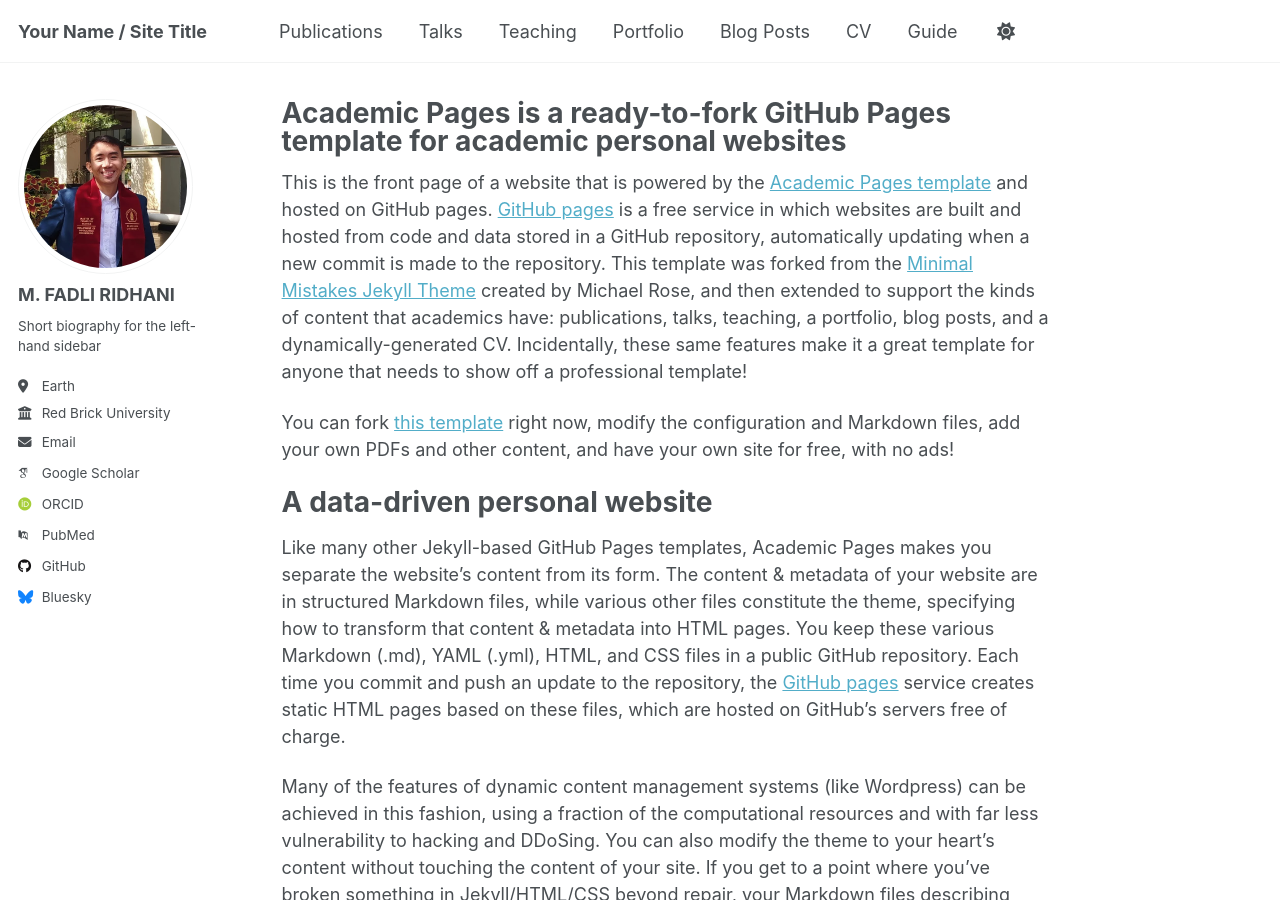
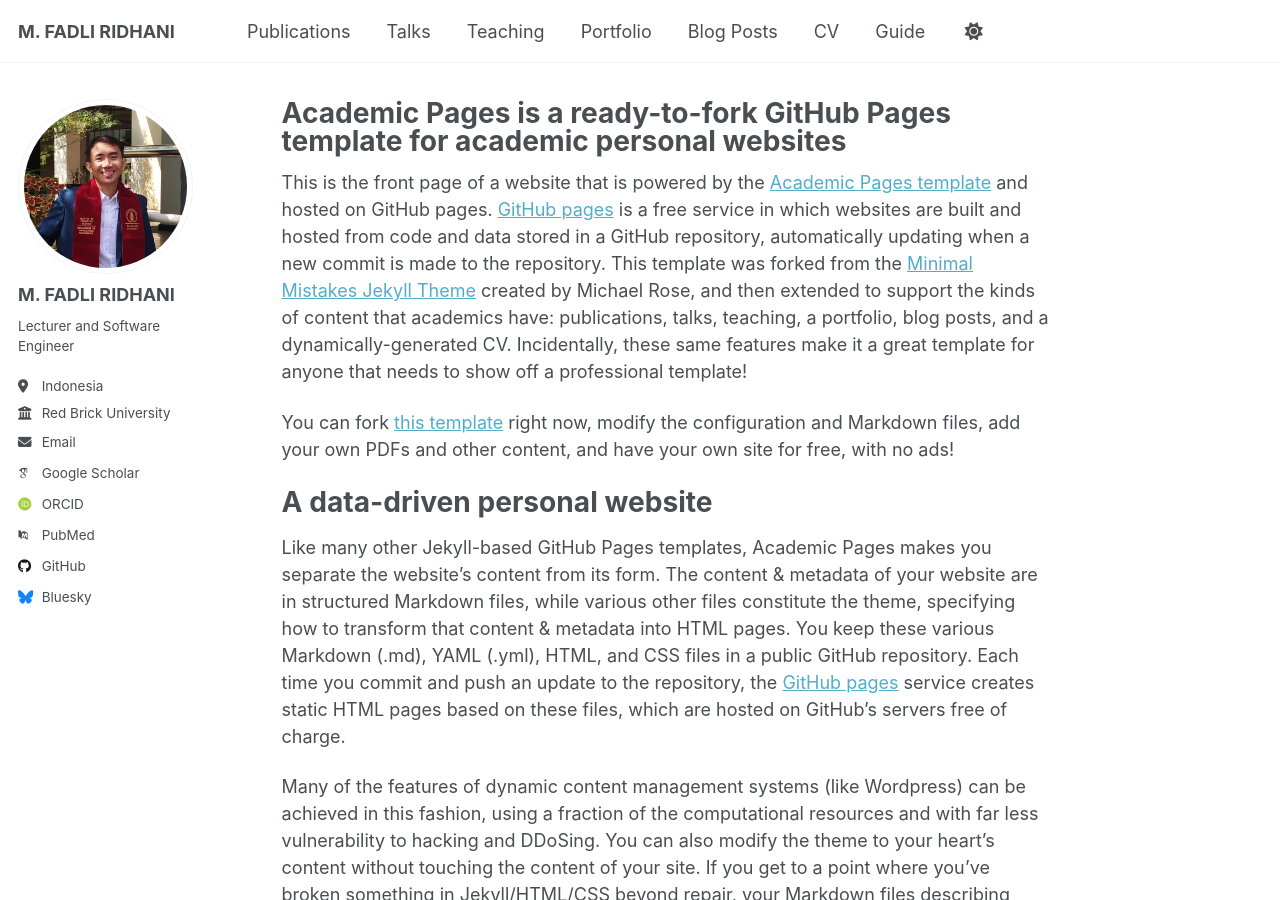
Before and after one commit to mfadliridhani/mfadliridhani.github.io, a Jekyll site: the page built from _pages/about.md, in a window 1280 px wide and 900 px high. Built offline with Jekyll 4.4.1, drawn with Linux system fonts in a browser that asks for light colours; some web fonts are replaced; a script that is not in the unit is left out.

Commit message:
update _config.yml

```diff
--- a/_config.yml
+++ b/_config.yml
@@ -9,13 +9,13 @@
 # Basic Site Settings
 locale: "en-US"
 site_theme: "default"
-title: "Your Name / Site Title"
+title: "M. FADLI RIDHANI"
 title_separator: "-"
 name: &name "Your Name"
 description: &description "personal description"
 url: https://mfadliridhani.github.io # the base hostname & protocol for your site e.g. "https://[your GitHub username].github.io" or if you already have some other page hosted on Github then use "https://[your GitHub username].github.io/[Your Repo Name]"
 baseurl: "" # the subpath of your site, e.g. "/blog"
-repository: "academicpages/academicpages.github.io"
+repository: "mfadliridhani/mfadliridhani.github.io"
 
 # Site Author - The following control what appear as part of the author content on the side bar.
 #               If a field is blank the icon and link will not appear, otherwise it will be shown.
@@ -25,8 +25,8 @@
   avatar: "fadli.jpeg"
   name: "M. FADLI RIDHANI"
   pronouns: # example: "she/her"
-  bio: "Short biography for the left-hand sidebar"
-  location: "Earth"
+  bio: "Lecturer and Software Engineer"
+  location: "Indonesia"
   employer: "Red Brick University"
   uri: # URL
   email: "none@example.org"
```
